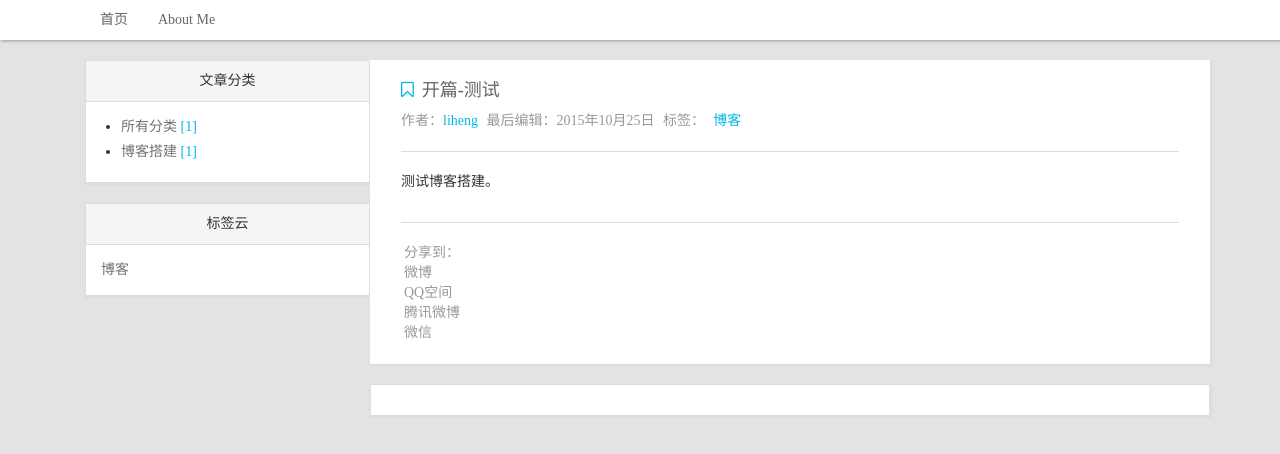
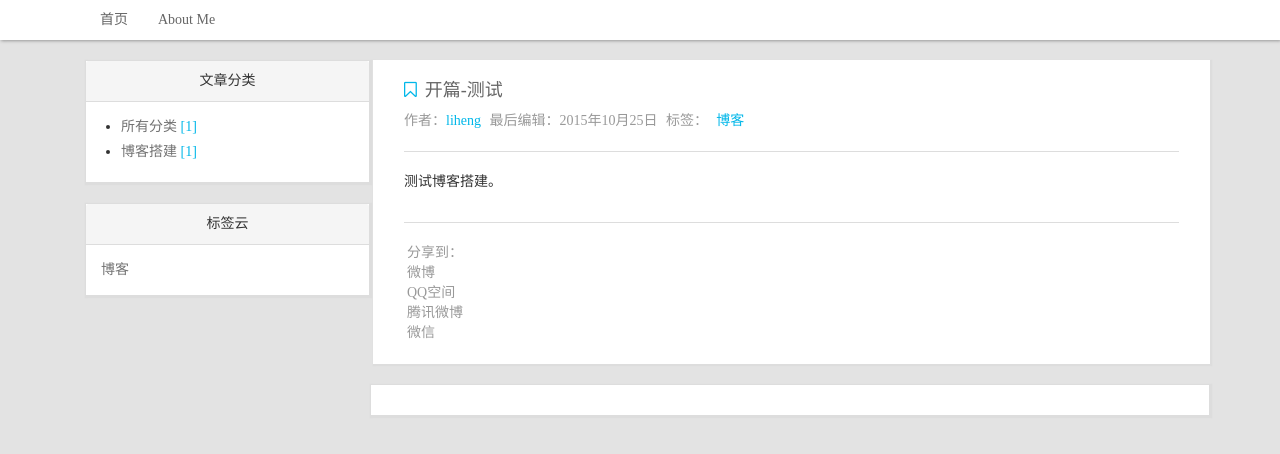
Before and after one commit to HengGeneral/HengGeneral.github.io, a Jekyll site: the page built from _posts/2015-10-25-test.md, in a window 1280 px wide. Shown: the top 454 px of the page. Built offline with Jekyll 4.4.1, drawn with Linux system fonts in a browser that asks for light colours; nearby versions of some CDN libraries; comment, search, counter and statistics services are not loaded.

Commit message:
adjust posts css

```diff
--- a/assets/stylesheet/modules/_post.scss
+++ b/assets/stylesheet/modules/_post.scss
@@ -1,5 +1,6 @@
 //文章显示
 .post{
+  margin-left: 3px; //added by liheng
   ul{
     margin: 0;
     padding: 0;
--- a/assets/stylesheet/modules/_posts.scss
+++ b/assets/stylesheet/modules/_posts.scss
@@ -1,5 +1,6 @@
 //文章列表
 .posts{
+  margin-left: 3px; //added by liheng
   .title{
     padding: 0;
     margin: 0;
```
Also changed, not shown: _posts/2015-10-25-test.md (renamed from _posts/2015-10-25-ceshi.md).
